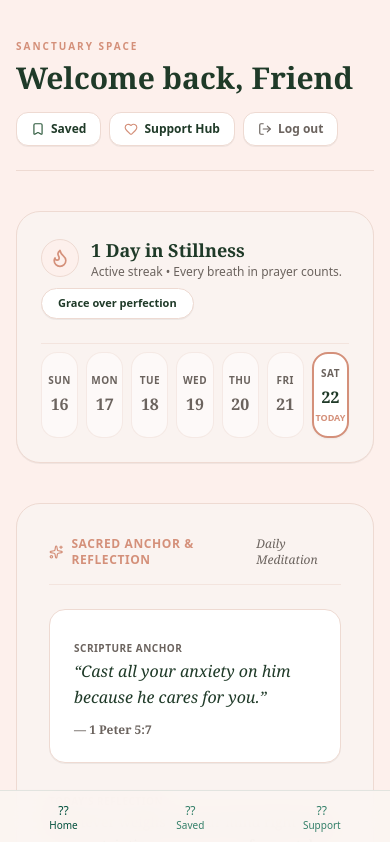
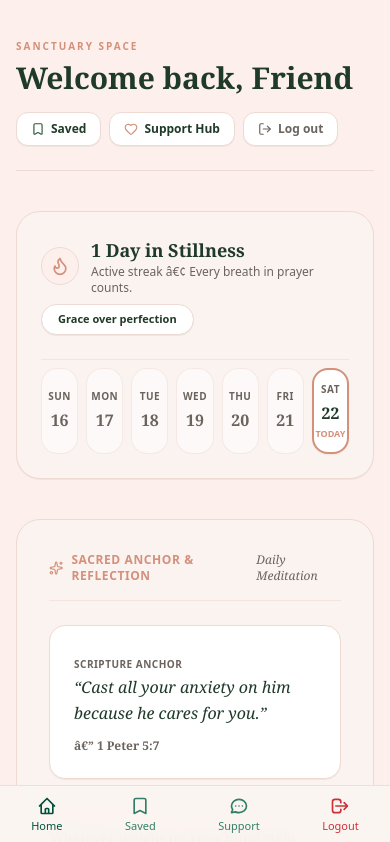
Before and after one commit to Conney01/prayer-app, a Next.js app: page /dashboard in a window 390 px wide. Shown: the top 842 px of the page. Built offline with nearby package versions, Linux system fonts and the light colour scheme; no server answers; the database is empty.

Commit message:
feat: update mobile bottom nav with SVG icons and 4 items

```diff
--- a/src/app/dashboard/page.tsx
+++ b/src/app/dashboard/page.tsx
@@ -34,7 +34,7 @@ export default async function DashboardPage() {
     {
       verse: "Cast all your anxiety on him because he cares for you.",
       reference: "1 Peter 5:7",
-      reflection: "Whatever weighs on your mind right now—uncertainties, pressures, or fears—take a deep breath and gently place them in God's capable hands.",
+      reflection: "Whatever weighs on your mind right nowâ€”uncertainties, pressures, or fearsâ€”take a deep breath and gently place them in God's capable hands.",
     },
     {
       verse: "The Lord is close to the brokenhearted and saves those who are crushed in spirit.",
@@ -139,7 +139,7 @@ export default async function DashboardPage() {
                   {streakCount} {streakCount === 1 ? "Day" : "Days"} in Stillness
                 </h3>
                 <p className="text-xs text-[#6b635e]">
-                  Active streak • Every breath in prayer counts.
+                  Active streak â€¢ Every breath in prayer counts.
                 </p>
               </div>
             </div>
@@ -195,7 +195,7 @@ export default async function DashboardPage() {
               <blockquote className="font-serif text-base sm:text-lg text-[#1f3a28] italic leading-relaxed">
                 &ldquo;{todayAnchor?.verse}&rdquo;
               </blockquote>
-              <p className="text-xs text-[#6b635e] font-serif font-semibold pt-1">— {todayAnchor?.reference}</p>
+              <p className="text-xs text-[#6b635e] font-serif font-semibold pt-1">â€” {todayAnchor?.reference}</p>
             </div>
 
             <div className="space-y-2 pt-2">
@@ -241,10 +241,10 @@ export default async function DashboardPage() {
                   <div className="space-y-3">
                     <div className="flex items-center justify-between">
                       <span className={`text-[10px] font-bold uppercase tracking-[0.2em] ${isDailyPrayers ? "text-[#d4907a] font-extrabold" : "text-[#d4907a]"}`}>
-                        {isDailyPrayers ? "★ Featured Daily Routine" : `Collection ${collectionNum}`}
+                        {isDailyPrayers ? "â˜… Featured Daily Routine" : `Collection ${collectionNum}`}
                       </span>
                       <span className="text-xs text-[#6b635e] font-medium">
-                        {situationCount} {situationCount === 1 ? "Situation" : "Situations"} • {prayerCount} {prayerCount === 1 ? "Prayer" : "Prayers"}
+                        {situationCount} {situationCount === 1 ? "Situation" : "Situations"} â€¢ {prayerCount} {prayerCount === 1 ? "Prayer" : "Prayers"}
                       </span>
                     </div>
                     <h3 className="font-serif text-xl font-bold text-[#1f3a28] flex items-center space-x-2">
@@ -276,16 +276,25 @@ export default async function DashboardPage() {
       {/* Global Footer */}
       <Footer />
 
+
+
       {/* Mobile Bottom Navigation Bar (Visible only on mobile) */}
-      <nav className="fixed bottom-0 left-0 right-0 z-50 flex items-center justify-around border-t border-emerald-900/10 bg-[#fbf5f2]/95 py-3 backdrop-blur-md md:hidden shadow-lg">
-        <a href="/dashboard" className="flex flex-col items-center text-xs font-medium text-emerald-900">
-          ?? <span className="text-[10px]">Home</span>
+      <nav className="fixed bottom-0 left-0 right-0 z-50 flex items-center justify-around border-t border-emerald-900/10 bg-[#fbf5f2]/95 py-2.5 backdrop-blur-md md:hidden shadow-lg">
+        <a href="/dashboard" className="flex flex-col items-center text-[11px] font-medium text-emerald-900">
+          <svg className="w-5 h-5 mb-0.5" fill="none" stroke="currentColor" strokeWidth="2" viewBox="0 0 24 24"><path strokeLinecap="round" strokeLinejoin="round" d="M3 12l2-2m0 0l7-7 7 7M5 10v10a1 1 0 001 1h3m10-11l2 2m-2-2v10a1 1 0 01-1 1h-3m-6 0a1 1 0 001-1v-4a1 1 0 011-1h2a1 1 0 011 1v4a1 1 0 001 1m-6 0h6"/></svg>
+          Home
         </a>
-        <a href="/dashboard" className="flex flex-col items-center text-xs font-medium text-emerald-800/80 hover:text-emerald-900">
-          ?? <span className="text-[10px]">Saved</span>
+        <a href="#saved" className="flex flex-col items-center text-[11px] font-medium text-emerald-800/80 hover:text-emerald-900">
+          <svg className="w-5 h-5 mb-0.5" fill="none" stroke="currentColor" strokeWidth="2" viewBox="0 0 24 24"><path strokeLinecap="round" strokeLinejoin="round" d="M5 5a2 2 0 012-2h10a2 2 0 012 2v16l-7-3.5L5 21V5z"/></svg>
+          Saved
         </a>
-        <a href="/support" className="flex flex-col items-center text-xs font-medium text-emerald-800/80 hover:text-emerald-900">
-          ?? <span className="text-[10px]">Support</span>
+        <a href="/support" className="flex flex-col items-center text-[11px] font-medium text-emerald-800/80 hover:text-emerald-900">
+          <svg className="w-5 h-5 mb-0.5" fill="none" stroke="currentColor" strokeWidth="2" viewBox="0 0 24 24"><path strokeLinecap="round" strokeLinejoin="round" d="M8 12h.01M12 12h.01M16 12h.01M21 12c0 4.418-4.03 8-9 8a9.863 9.863 0 01-4.255-.949L3 20l1.395-3.72C3.512 15.042 3 13.574 3 12c0-4.418 4.03-8 9-8s9 3.582 9 8z"/></svg>
+          Support
+        </a>
+        <a href="/login" className="flex flex-col items-center text-[11px] font-medium text-red-700/80 hover:text-red-900">
+          <svg className="w-5 h-5 mb-0.5" fill="none" stroke="currentColor" strokeWidth="2" viewBox="0 0 24 24"><path strokeLinecap="round" strokeLinejoin="round" d="M17 16l4-4m0 0l-4-4m4 4H7m6 4v1a3 3 0 01-3 3H6a3 3 0 01-3-3V7a3 3 0 013-3h4a3 3 0 013 3v1"/></svg>
+          Logout
         </a>
       </nav>
 </div>
```
